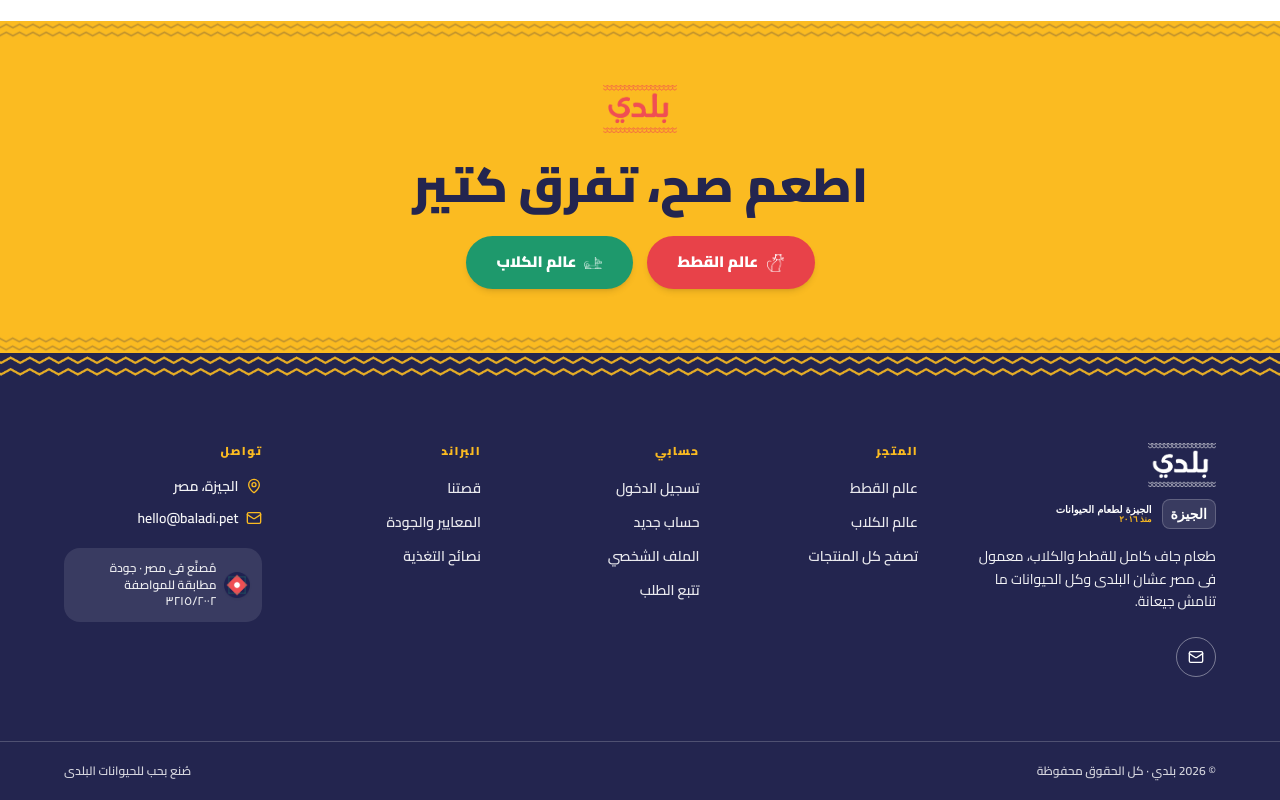
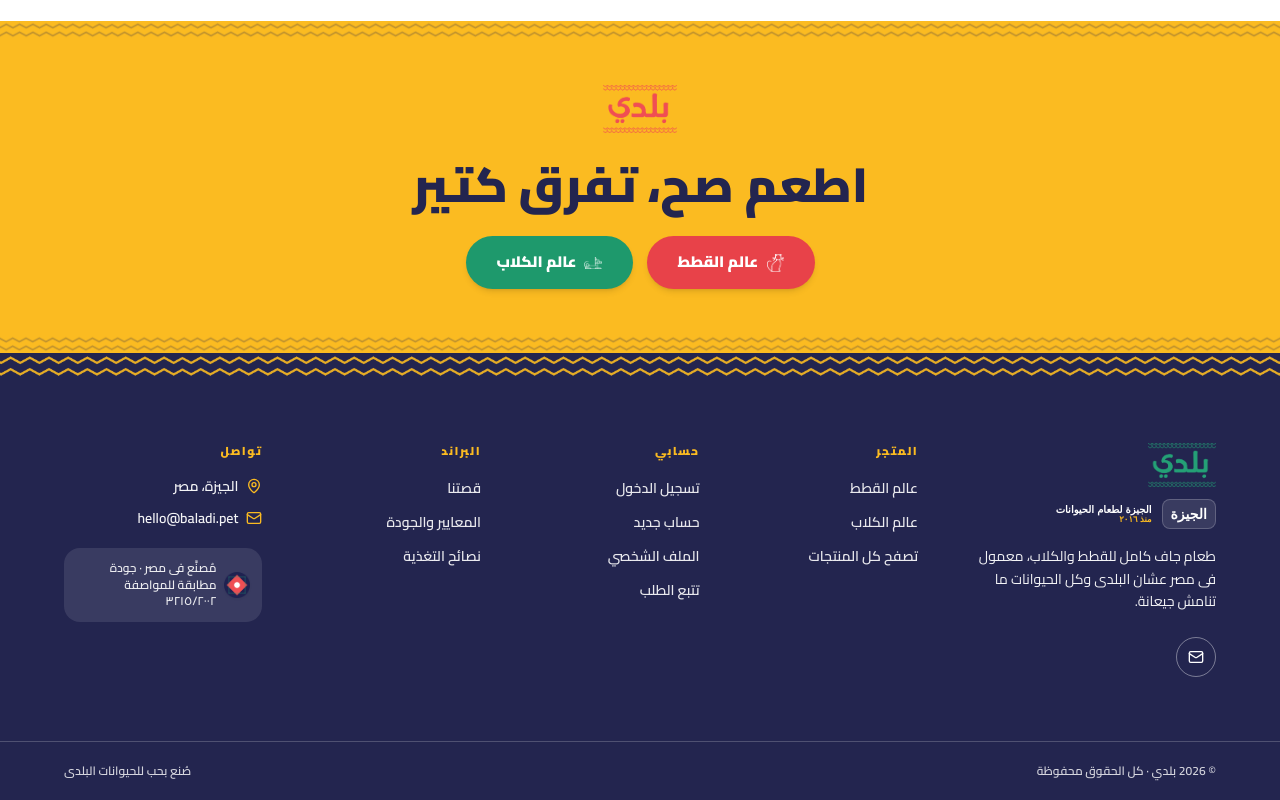
Before and after one commit to Farag-Sherif/baladi, a React (Vite) app: page / in a window 1280 px wide. Shown: the part 2896-3696 px from the top of the page. Built offline with nearby package versions, Linux system fonts and the light colour scheme; no server answers.

Commit message:
style: set footer logo to brand green

```diff
--- a/src/components/layout/Footer.tsx
+++ b/src/components/layout/Footer.tsx
@@ -24,7 +24,7 @@ export default function Footer() {
       <div className="u-container grid gap-10 py-16 md:grid-cols-[1.3fr_0.9fr_0.9fr_0.9fr_1fr]">
         <div>
           <div className="flex flex-col items-start gap-3">
-            <Mark tone="red" white className="h-11" />
+            <Mark tone="green" className="h-11" />
             <GpfBadge />
           </div>
           <p className="mt-4 max-w-xs text-sm leading-relaxed text-cream/95 font-medium">
```
